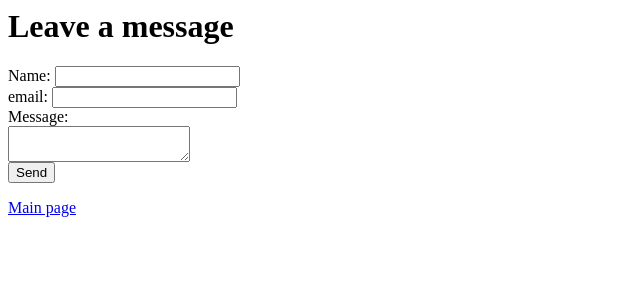
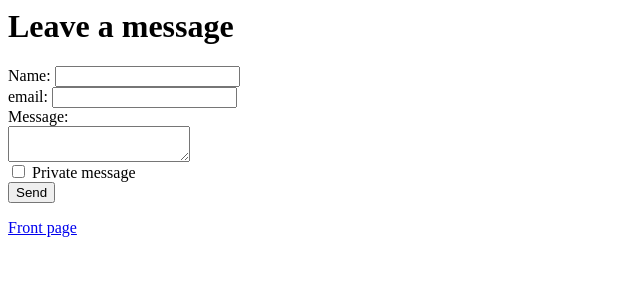
Before and after one commit to jtpcode/CyberSecurity, a Django app: page /guestbook/submit/ in a window 1280 px wide. Shown: the top 300 px of the page, without its empty margins (0-640 px from the left). Run offline with Django 5.2, Linux system fonts and the light colour scheme.

Commit message:
Add Broken access control and fix.

```diff
--- a/guestbook/templates/guestbook/submit.html
+++ b/guestbook/templates/guestbook/submit.html
@@ -5,7 +5,13 @@
   <label>Name: <input type="text" name="name"></label><br>
   <label>email: <input type="email" name="email"></label><br>
   <label>Message:<br><textarea name="content"></textarea></label><br>
+
+  <label>
+    <input type="checkbox" name="is_private">
+      Private message
+    </label><br>
+
   <button type="submit">Send</button>
 </form>
 
-<a href="{% url 'index' %}">Main page</a>
+<a href="{% url 'index' %}">Front page</a>
--- a/guestbook/views.py
+++ b/guestbook/views.py
@@ -7,7 +7,13 @@ from django.utils.safestring import mark_safe
 
 
 def index(request):
-    messages = Message.objects.filter(is_public=True).order_by("-created_at")
+    # 2.   Broken access control -vulnerability:
+    messages = Message.objects.order_by("-created_at")
+    # FIX for Broken access control: replace the above line with the line below,
+    # so messages are filtered according to privacy
+    # messages = Message.objects.filter(is_public=True).order_by("-created_at")
+
+    # 1. Cross Site Script (XSS) -vulnerability:
     for msg in messages:
         msg.content = mark_safe(msg.content)
     # FIX for XSS: remove the for-loop completely, so messages aren't marked
@@ -21,7 +27,10 @@ def submit_message(request):
         name = request.POST.get("name")
         email = request.POST.get("email")
         content = request.POST.get("content")
-        Message.objects.create(name=name, email=email, content=content)
+        is_public = not request.POST.get("is_private")
+
+        Message.objects.create(
+            name=name, email=email, content=content, is_public=is_public)
 
         return redirect("index")
     return render(request, "guestbook/submit.html")
```
Also changed, not shown: guestbook/raport.md (+2 -0 lines).
